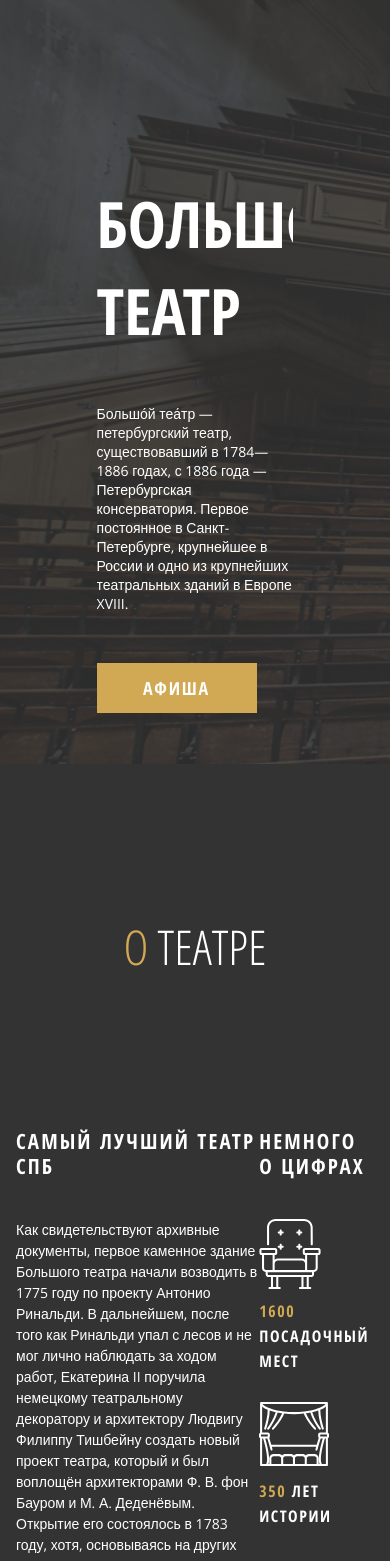
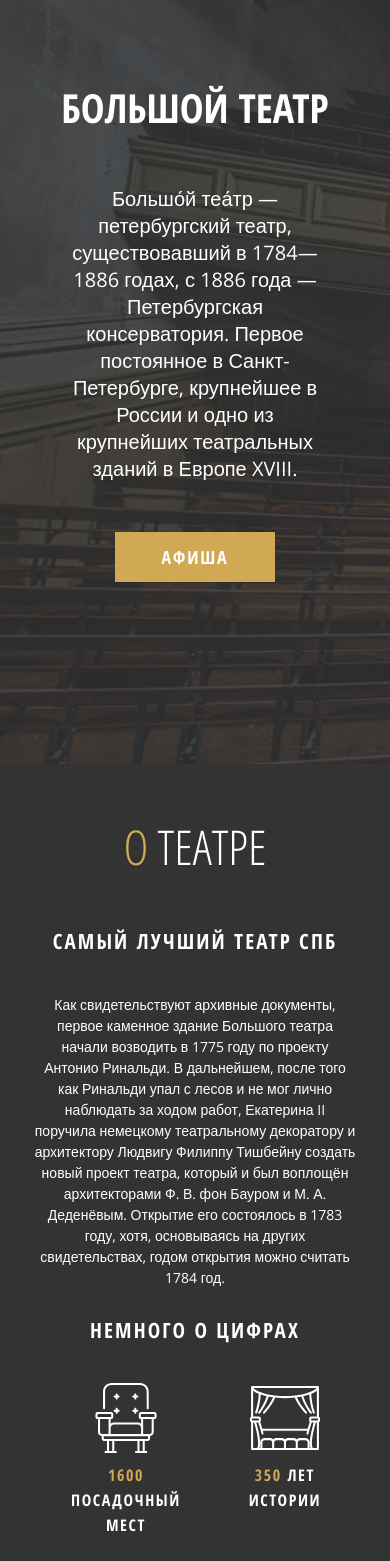
Before and after one commit to heffoo/theatre-landing, a React (Create React App) app: page / in a window 390 px wide. Shown: the part 80-1641 px from the top of the page. Built offline with nearby package versions, Linux system fonts and the light colour scheme.

Commit message:
monile adaptation

```diff
--- a/src/App.scss
+++ b/src/App.scss
@@ -42,12 +42,14 @@ body {
   }
 }
 .header {
-  padding-top: 150px;
   padding: 150px 0;
   font-family: "Open Sans Condensed", sans-serif;
   font-weight: 300;
   font-size: 48px;
   text-align: center;
+  @media (max-width: 576px) {
+    padding: 50px 0;
+  }
 }
 
 .ff700 {
--- a/src/components/AboutBlock/AboutBlock.js
+++ b/src/components/AboutBlock/AboutBlock.js
@@ -4,11 +4,12 @@ import theatre from "./img/theatre.svg";
 import museum from "./img/museum.svg";
 
 export const AboutBlock = () => {
-
   return (
     <div className="info-content">
       <div className="info-sizing">
-        <h1 className="header" id="about"><span className="gold">О</span> ТЕАТРЕ</h1>
+        <h1 className="header" id="about">
+          <span className="gold">О</span> ТЕАТРЕ
+        </h1>
         <div className="info-columns">
           <div className="text-column text-headers" data-aos="fade-right">
             <h2 className="ff700">САМЫЙ ЛУЧШИЙ ТЕАТР СПБ</h2>
@@ -23,10 +24,20 @@ export const AboutBlock = () => {
           </div>
           <div className="numeral-column text-headers" data-aos="fade-up">
             <h2 className="ff700">НЕМНОГО О ЦИФРАХ</h2>
-            <img src={chair} alt="icon" />
-            <p className="ff700"><span className="gold">1600</span> посадочный мест</p>
-            <img src={theatre} alt="icon" />
-            <p className="ff700"><span className="gold">350</span> лет истории</p>
+            <div className="numeral-imgs">
+              <div>
+                <img src={chair} alt="icon" />
+                <p className="ff700">
+                  <span className="gold">1600</span> посадочный мест
+                </p>
+              </div>
+              <div>
+                <img src={theatre} alt="icon" />
+                <p className="ff700">
+                  <span className="gold">350</span> лет истории
+                </p>
+              </div>
+            </div>
           </div>
           <div className="picture-column hide992" data-aos="fade-left">
             <img src={museum} alt="img" />
--- a/src/components/AboutBlock/AboutBlock.scss
+++ b/src/components/AboutBlock/AboutBlock.scss
@@ -14,16 +14,36 @@
   display: flex;
   justify-content: space-around;
   overflow: hidden;
+  @media (max-width: 576px) {
+    display: flex;
+    flex-direction: column;
+    text-align: center;
+    align-items: center;
+  }
 }
 
 .text-column {
   width: 445px;
   font-size: 14px;
   line-height: 150%;
+  @media (max-width: 576px) {
+    width: 90%;
+    margin-bottom: 30px;
+  }
 }
 
+.numeral-imgs {
+  @media (max-width: 576px) {
+    display: flex;
+  }
+}
 .numeral-column p {
   padding: 5px 0 25px 0;
+}
+.numeral-column div {
+  @media (max-width: 576px) {
+    padding: 0 20px;
+  }
 }
 
 .text-headers h2 {
--- a/src/components/aside/aside.js
+++ b/src/components/aside/aside.js
@@ -4,6 +4,7 @@ import fb from "./logos/fb.svg";
 import vk from "./logos/vk.svg";
 import yt from "./logos/yt.svg";
 import { NAV_ELEMENTS } from "../../consts/consts";
+
 export const Aside = () => {
   const openBurger = () => {
     const burger = document.querySelector(".header-burger");
@@ -11,6 +12,25 @@ export const Aside = () => {
     const burgerMenu = document.querySelector(".header-burger-menu");
     burgerMenu.classList.toggle("active");
   };
+
+  document.addEventListener("click", (e) => {
+    e.stopPropagation();
+    openBurger();
+  });
+
+  document.addEventListener("click", (e) => {
+    let target = e.target;
+    const burger = document.querySelector(".header-burger");
+
+    const burgerMenu = document.querySelector(".header-burger-menu");
+    let its_menu = target === burgerMenu || burgerMenu.contains(target);
+    let its_burger = target === burger;
+    let menu_is_active = burgerMenu.classList.contains("active");
+
+    if (!its_menu && !its_burger && menu_is_active) {
+      openBurger();
+    }
+  });
 
   return (
     <>
@@ -21,7 +41,7 @@ export const Aside = () => {
         <ul className="burgermenu-list">
           {NAV_ELEMENTS.map((item) => (
             <li key={item.ref} className="burgermenu-item ff700">
-                <a href={item.ref}>{item.text}</a>
+              <a href={item.ref}>{item.text}</a>
             </li>
           ))}
         </ul>
--- a/src/components/aside/aside.scss
+++ b/src/components/aside/aside.scss
@@ -55,7 +55,7 @@
   }
   .header-burger {
     display: block;
-    position: relative;
+    position: absolute;
     margin: 40px;
     width: 30px;
     height: 20px;
@@ -63,6 +63,7 @@
     left: 0;
     transition: all 0.4s;
   }
+
 
   .header-burger::before,
   .header-burger::after {
@@ -121,14 +122,14 @@
   }
   .header-burger.active {
     left: 180px;
+    position: fixed;
     transition: all 0.4s;
+  }
 
-  }
   .header-burger.active:before {
     transform: rotate(45deg);
     top: 9px;
     transition: all 0.4s;
-
   }
   .header-burger.active:after {
     transform: rotate(-45deg);
--- a/src/components/beAPartner/beAPartner.scss
+++ b/src/components/beAPartner/beAPartner.scss
@@ -36,7 +36,6 @@
   display: flex;
   justify-content: space-around;
   @media (max-width: 992px) {
-    padding: 0 100px;
     flex-direction: column-reverse;
   }
 }
@@ -47,8 +46,6 @@
 }
 .input-text {
   grid-row: span 2 / auto;
-  // grid-column: span 2 / auto;
-  // padding: 0 0 50px 0;
 }
 
 .form-select {
@@ -66,6 +63,9 @@
   overflow: hidden;
   opacity: 0.7;
   grid-column: 1/3;
+  @media (max-width: 576px) {
+    width: 100%;
+  }
 }
 
 .contactform-button {
--- a/src/components/header/header.scss
+++ b/src/components/header/header.scss
@@ -13,8 +13,10 @@ header {
   font: {
     weight: 700;
   }
-  @media (max-width: 800px) {
-    display: none;
+  @media (max-width: 767px) {
+    position: absolute;
+    right: 10%;
+    top: 45px;
   }
 }
 
--- a/src/components/mainBlock/mainBlock.scss
+++ b/src/components/mainBlock/mainBlock.scss
@@ -3,8 +3,9 @@
   justify-content: space-between;
   align-items: center;
   padding-top: 160px;
-   @media (max-width: 1660px) {
+  @media (max-width: 1660px) {
     justify-content: center;
+    align-items: center;
   }
 }
 .left-content-side {
@@ -32,7 +33,16 @@
     size: 14px;
   }
   width: 55%;
-
+  @media (max-width: 567px) {
+    h1 {
+      font-size: 40px;
+    }
+    p {
+      font-size: 20px;
+    }
+    text-align: center;
+    width: 75%;
+  }
 }
 .right-content-side {
   height: 550px;
```
